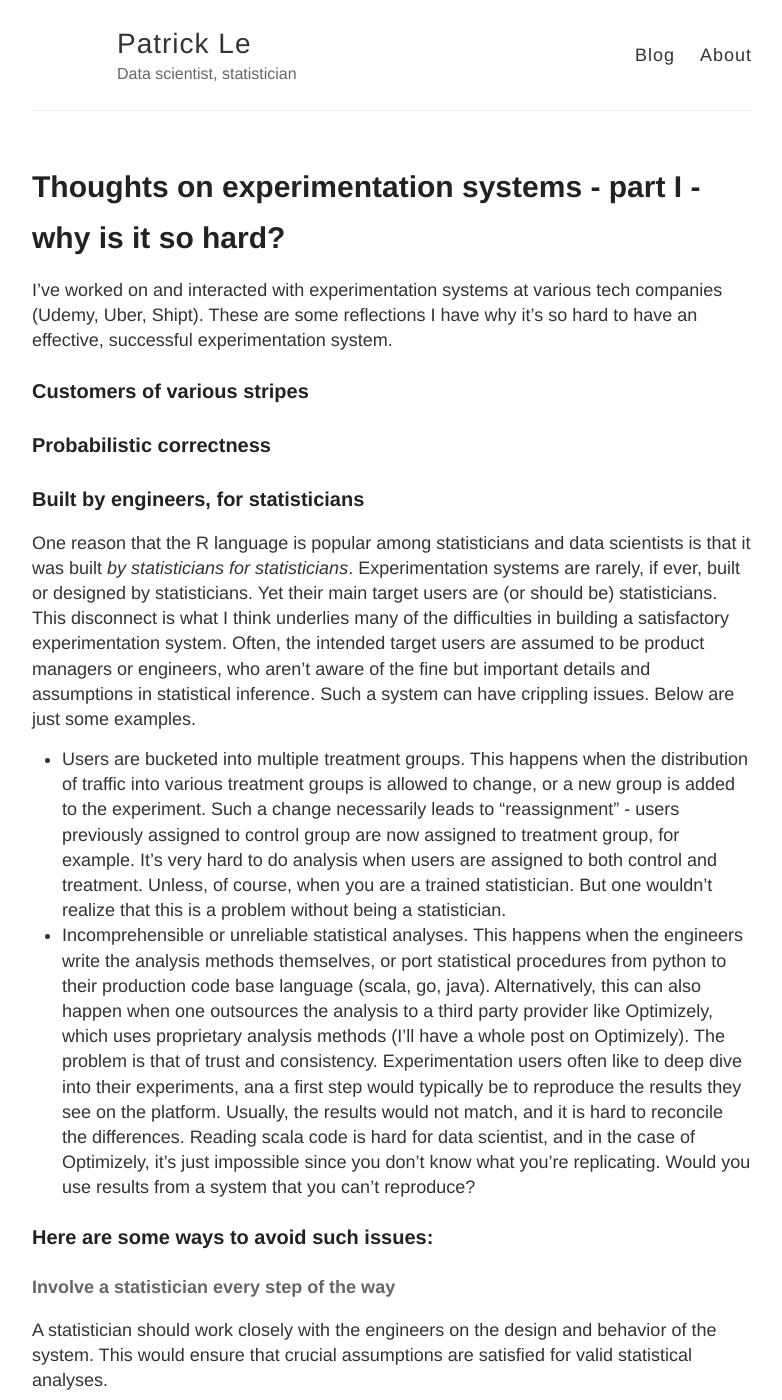
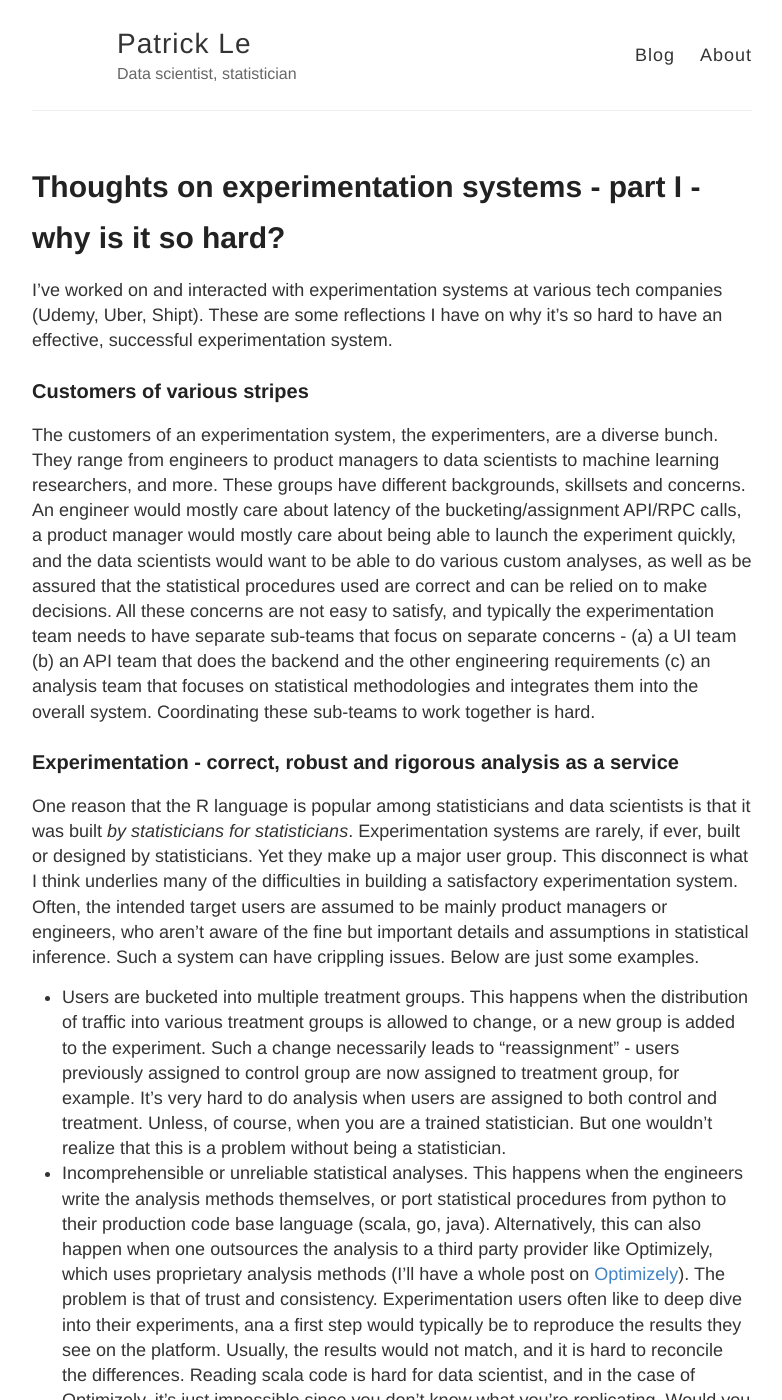
Before and after one commit to lechipatrick/lechipatrick.github.io, a Jekyll site: the page built from _posts/2022-12-06-thoughts-on-experimentation-systems-why-is-it-so-hard.md, in a window 1280 px wide and 1400 px high. Shown: the whole window, without its empty margins (248-1030 px from the left). Built offline with Jekyll 4.4.1, drawn with Linux system fonts in a browser that asks for light colours; some of the changed text lies outside the part shown.

Commit message:
Update 2022-12-06-thoughts-on-experimentation-systems-why-is-it-so-hard.md

```diff
--- a/_posts/2022-12-06-thoughts-on-experimentation-systems-why-is-it-so-hard.md
+++ b/_posts/2022-12-06-thoughts-on-experimentation-systems-why-is-it-so-hard.md
@@ -2,29 +2,27 @@
 layout: post
 title: Thoughts on experimentation systems - part I - why is it so hard?
 ---
-I've worked on and interacted with experimentation systems at various tech companies (Udemy, Uber, Shipt). These are some reflections I have why it's so hard to have an effective, successful experimentation system.
+I've worked on and interacted with experimentation systems at various tech companies (Udemy, Uber, Shipt). These are some reflections I have on why it's so hard to have an effective, successful experimentation system.
 
 ### Customers of various stripes
 <!-- your comment An experimentation system has multiple components: (a) an UI for experimenters to set up, configure and analyze their experiments, (b) a backend system that powers the UI and interacts with other systems via API/RPC calls, and (c) an analysis system to perform various types of analyses on the experiment. The experimentation system has -->
 
-### Probabilistic correctness
+The customers of an experimentation system, the experimenters, are a diverse bunch. They range from engineers to product managers to data scientists to machine learning researchers, and more. These groups have different backgrounds, skillsets and concerns. An engineer would mostly care about latency of the bucketing/assignment API/RPC calls, a product manager would mostly care about being able to launch the experiment quickly, and the data scientists would want to be able to do various custom analyses, as well as be assured that the statistical procedures used are correct and can be relied on to make decisions. All these concerns are not easy to satisfy, and typically the experimentation team needs to have separate sub-teams that focus on separate concerns - (a) a UI team (b) an API team that does the backend and the other engineering requirements (c) an analysis team that focuses on statistical methodologies and integrates them into the overall system. Coordinating these sub-teams to work together is hard.
 
-### Built by engineers, for statisticians
+### Experimentation - correct, robust and rigorous analysis as a service
 
-One reason that the R language is popular among statisticians and data scientists is that it was built *by statisticians for statisticians*. Experimentation systems are rarely, if ever, built or designed by statisticians. Yet their main target users are (or should be) statisticians. This disconnect is what I think underlies many of the difficulties in building a satisfactory experimentation system. Often, the intended target users are assumed to be product managers or engineers, who aren't aware of the fine but important details and assumptions in statistical inference. Such a system can have crippling issues. Below are just some examples.
+One reason that the R language is popular among statisticians and data scientists is that it was built *by statisticians for statisticians*. Experimentation systems are rarely, if ever, built or designed by statisticians. Yet they make up a major user group. This disconnect is what I think underlies many of the difficulties in building a satisfactory experimentation system. Often, the intended target users are assumed to be mainly product managers or engineers, who aren't aware of the fine but important details and assumptions in statistical inference. Such a system can have crippling issues. Below are just some examples.
 
 * Users are bucketed into multiple treatment groups. This happens when the distribution of traffic into various treatment groups is allowed to change, or a new group is added to the experiment. Such a change necessarily leads to "reassignment" - users previously assigned to control group are now assigned to treatment group, for example. It's very hard to do analysis when users are assigned to both control and treatment. Unless, of course, when you are a trained statistician. But one wouldn't realize that this is a problem without being a statistician.
-* Incomprehensible or unreliable statistical analyses. This happens when the engineers write the analysis methods themselves, or port statistical procedures from python to their production code base language (scala, go, java). Alternatively, this can also happen when one outsources the analysis to a third party provider like Optimizely, which uses proprietary analysis methods (I'll have a whole post on Optimizely). The problem is that of trust and consistency. Experimentation users often like to deep dive into their experiments, ana a first step would typically be to reproduce the results they see on the platform. Usually, the results would not match, and it is hard to reconcile the differences. Reading scala code is hard for data scientist, and in the case of Optimizely, it's just impossible since you don't know what you're replicating. Would you use results from a system that you can't reproduce?
-
-
+* Incomprehensible or unreliable statistical analyses. This happens when the engineers write the analysis methods themselves, or port statistical procedures from python to their production code base language (scala, go, java). Alternatively, this can also happen when one outsources the analysis to a third party provider like Optimizely, which uses proprietary analysis methods (I'll have a whole post on [Optimizely](https://lechipatrick.github.io/a-critique-of-Optimizely/)). The problem is that of trust and consistency. Experimentation users often like to deep dive into their experiments, ana a first step would typically be to reproduce the results they see on the platform. Usually, the results would not match, and it is hard to reconcile the differences. Reading scala code is hard for data scientist, and in the case of Optimizely, it's just impossible since you don't know what you're replicating. Would you use results from a system that you can't reproduce?
 
 ### Here are some ways to avoid such issues:
 
-#### Involve a statistician every step of the way
+#### Involve a statistician
 A statistician should work closely with the engineers on the design and behavior of the system. This would ensure that crucial assumptions are satisfied for valid statistical analyses.
 
 #### Make statistical analyses transparent and accessible
-One way to do this is to maintain a python package that holds all statistical analysis code. This package should be made pip-installable so any data scientist can use it, as well as packaged into a container image and hooked up to the experimentation platform. This way, it's clear what's being done, and users would have no issue replicating the results. The building of such a statistical package should be accompanied by clean and detailed documentation of the methodology, how it works, why it works, and when it works. Unit tests should be provided to confirm that the procedures indeed have the expected statistical properties (e.g., false positive rate, power, etc.).
+Maintain a python package that holds all statistical analysis code. This package should be made pip-installable so any data scientist can use it, as well as packaged into a container image and hooked up to the experimentation platform. This way, it's clear what's being done, and users would have no issue replicating the results. The building of such a statistical package should be accompanied by clean and detailed documentation of the methodology, how it works, why it works, and when it works. Unit tests should be provided to confirm that the procedures indeed have the expected statistical properties (e.g., false positive rate, power, etc.).
 
 
 ### References
```
